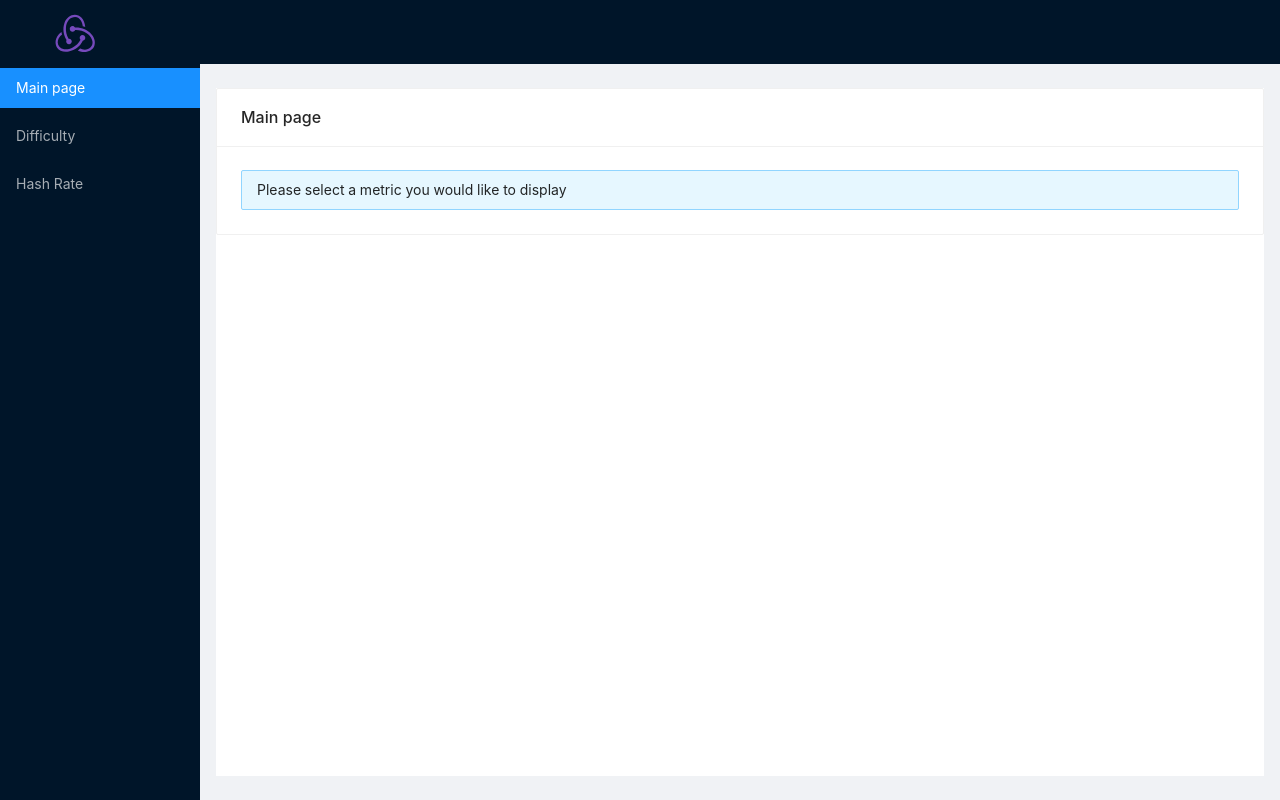
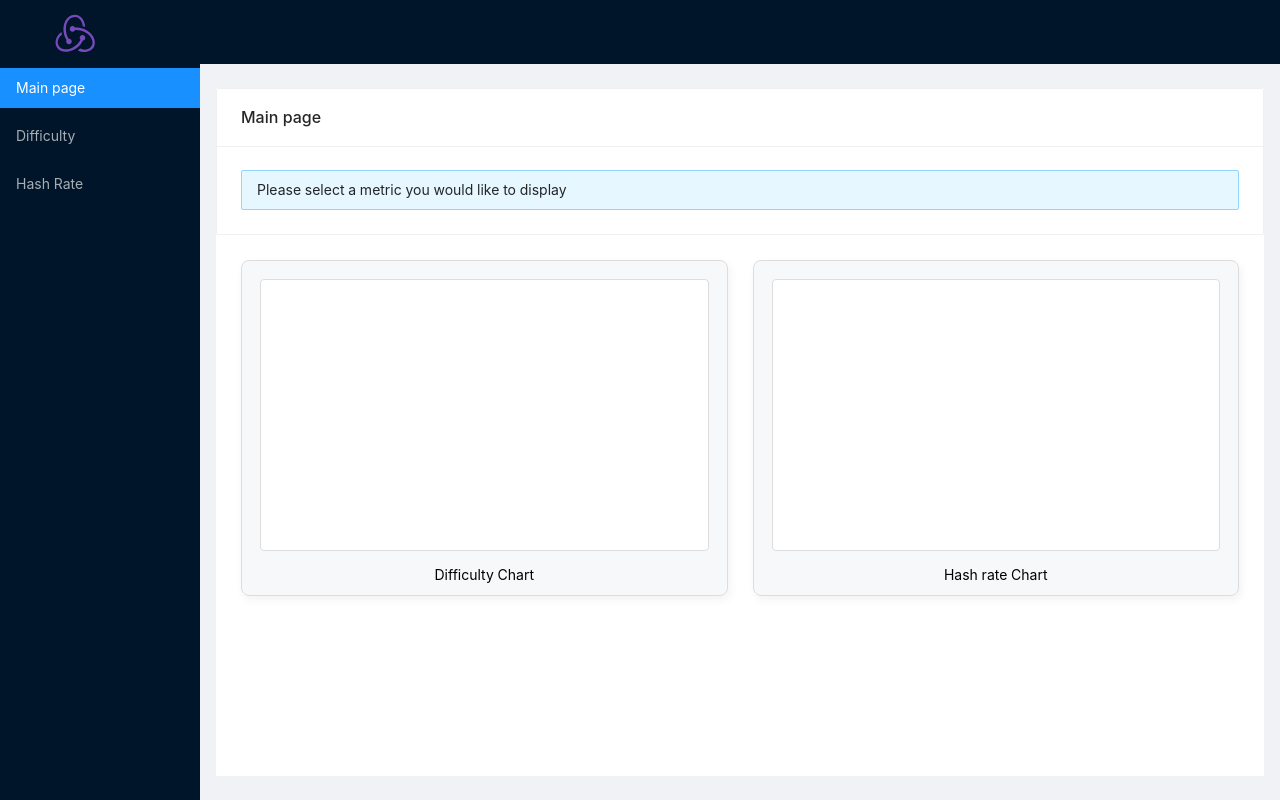
Before and after one commit to ignromanov/charts_code_challenge, a React (Create React App) app: page / in a window 1280 px wide. Built offline with nearby package versions, Linux system fonts and the light colour scheme.

Commit message:
add charts selection cards to the Main page

```diff
--- /dev/null
+++ b/src/component/MainPage/MainPage.scss
@@ -0,0 +1,38 @@
+.row-of-charts-links {
+  display: flex;
+  gap: 25px;
+  margin: 25px;
+
+  .linked-card {
+    flex: 1;
+    height: 336px;
+
+    background: rgba(240, 242, 245, 0.5);
+    border: 1px solid #DDDDDD;
+    box-sizing: border-box;
+    box-shadow: 2px 4px 10px rgba(0, 0, 0, 0.05);
+    border-radius: 8px;
+
+    &__box {
+      height: 272px;
+      margin: 18px 18px 0;
+      background: #FFFFFF;
+      border: 1px solid #DDDDDD;
+      box-sizing: border-box;
+      border-radius: 4px;
+      cursor: pointer;
+    }
+
+    &__title {
+      margin: 15px;
+      font-family: Inter, sans-serif;
+      font-style: normal;
+      font-weight: normal;
+      font-size: 14px;
+      line-height: 17px;
+
+      text-align: center;
+      color: #000000;
+    }
+  }
+}
--- a/src/component/MainPage/index.tsx
+++ b/src/component/MainPage/index.tsx
@@ -1,12 +1,29 @@
 import React, { FC } from 'react';
 import { Card, Alert } from 'antd';
+import { Routes } from '../../constants';
+import { useHistory } from 'react-router-dom';
+import './MainPage.scss';
 
 const MainPage: FC = () => {
+  const history = useHistory();
+  const gotoChartPage = (route: Routes) => () => history.push(route);
 
   return (
-    <Card title="Main page">
-      <Alert type="info" message="Please select a metric you would like to display" />
-    </Card>
+    <>
+      <Card title="Main page">
+        <Alert type="info" message="Please select a metric you would like to display" />
+      </Card>
+      <div className="row-of-charts-links">
+        <div className="linked-card">
+          <div className="linked-card__box" onClick={gotoChartPage(Routes.Difficulty)} />
+          <div className="linked-card__title">Difficulty Chart</div>
+        </div>
+        <div className="linked-card">
+          <div className="linked-card__box" onClick={gotoChartPage(Routes.HashRate)} />
+          <div className="linked-card__title">Hash rate Chart</div>
+        </div>
+      </div>
+    </>
   );
 };
 
```
